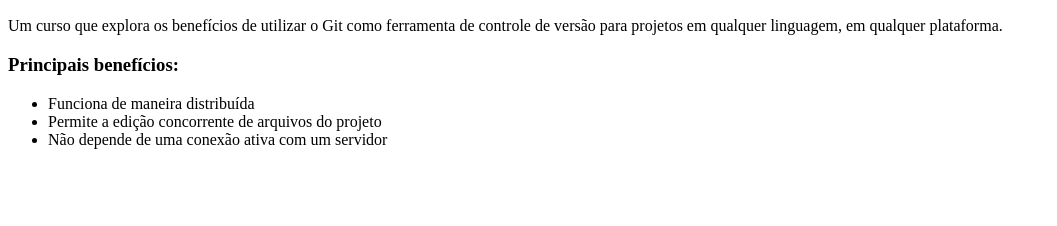
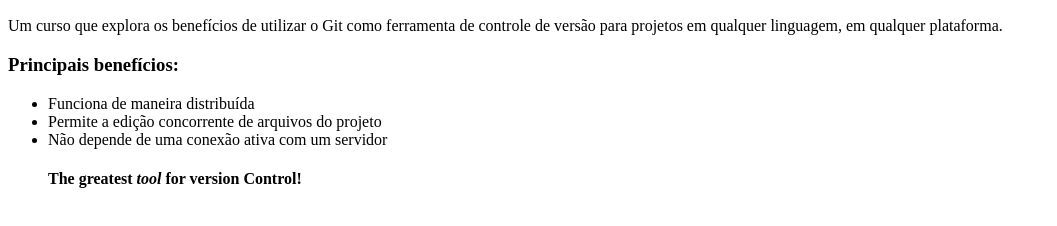
Before and after one commit to rodolfoestevam/git-curso-alura, a plain HTML site: page index.html in a window 1280 px wide. Shown: the part 96-322 px from the top of the page, without its empty margins (0-1057 px from the left). Drawn offline with Linux system fonts and the light colour scheme.

Commit message:
Alteracao feita

```diff
--- a/index.html
+++ b/index.html
@@ -12,6 +12,7 @@
             <li>Funciona de maneira distribuída</li>
             <li>Permite a edição concorrente de arquivos do projeto</li>
             <li>Não depende de uma conexão ativa com um servidor</li>
+            <h4>The greatest <em>tool</em> for version Control! </h4>
         </ul>
     </body>
 </html>
```
